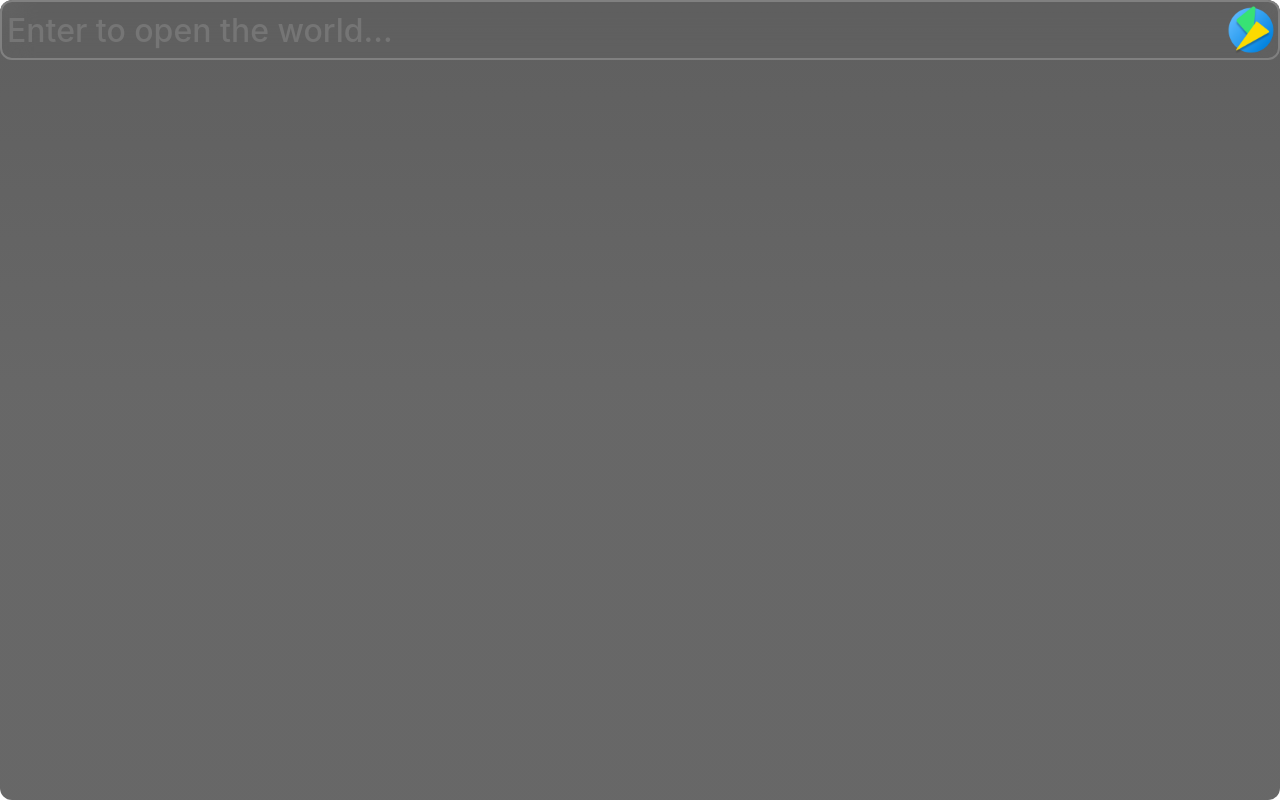
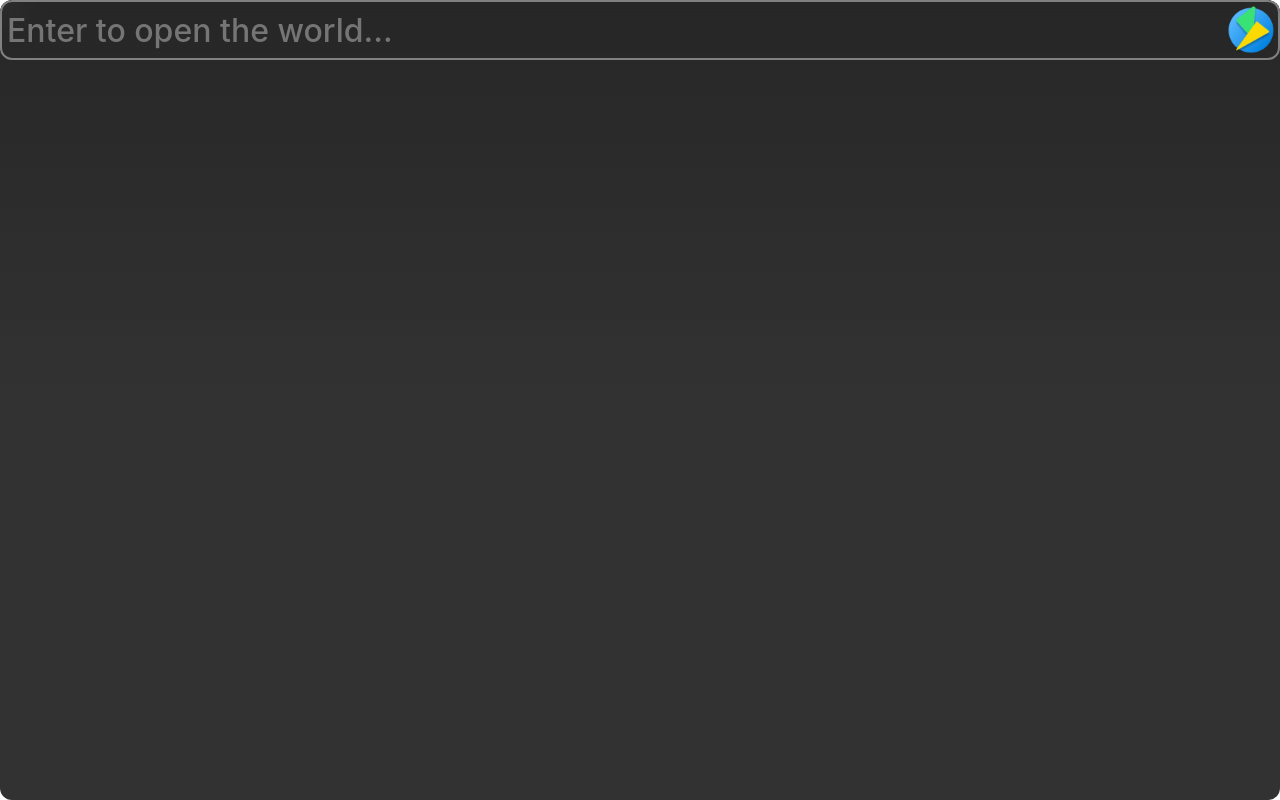
Before and after one commit to DWHengr/flash, a React (Vite) app: page / in a window 1280 px wide. Built offline with nearby package versions, Linux system fonts and the light colour scheme.

Commit message:
feat: add app select option content

```diff
--- a/src/App.css
+++ b/src/App.css
@@ -23,13 +23,13 @@
   padding-top: 0;
   text-align: center;
   background: linear-gradient(
-    rgba(27, 27, 27, 0.7),
-    rgba(39, 39, 39, 0.7),
-    rgba(39, 39, 39, 0.7)
+    rgba(27, 27, 27, 0.95),
+    rgba(39, 39, 39, 0.95),
+    rgba(39, 39, 39, 0.95)
   );
   height: 100vh;
   border-radius: 12px;
-   overflow: hidden;
+  overflow: hidden;
 }
 
 .seek-input {
@@ -45,3 +45,46 @@
   color: rgb(235, 235, 235);
   outline: none;
 }
+
+.seek-option-contain {
+  height: 350px;
+  overflow-y: scroll;
+}
+
+.seek-option {
+  height: 50px;
+  display: flex;
+  align-items: center;
+}
+
+.seek-option:hover {
+  background-color: rgb(90, 90, 90);
+}
+
+.seek-option-icon {
+  height: 40px;
+  width: 40px;
+  margin: 8px;
+}
+
+.seek-option-name {
+  text-align: left;
+  color: rgb(226, 226, 226);
+  font-size: 18px;
+}
+.seek-option-describe {
+  text-align: left;
+  color: rgb(165, 165, 165);
+  font-size: 14px;
+}
+
+::-webkit-scrollbar {
+  width: 5px;
+}
+::-webkit-scrollbar-track {
+  border-radius: 10px;
+}
+::-webkit-scrollbar-thumb {
+  border-radius: 10px;
+  background: rgba(226, 226, 226, 0.5);
+}
--- a/src/App.jsx
+++ b/src/App.jsx
@@ -1,4 +1,4 @@
-import { useState, useEffect } from "react";
+import { useState, useEffect, useRef } from "react";
 import { invoke } from "@tauri-apps/api/tauri";
 import "./App.css";
 import { PhysicalSize, appWindow } from "@tauri-apps/api/window";
@@ -6,23 +6,25 @@ import AppSlection from "./components/AppSlection";
 
 function App() {
   const [content, setContent] = useState("");
+  const [optionIndex, setOptionIndex] = useState(0);
+  const seekOptionContain = useRef(null);
 
   useEffect(() => {
     if (content && content != "") {
-      appWindow.setSize(new PhysicalSize(600, 400));
+      appWindow.setSize(new PhysicalSize(600, 410));
     } else {
       appWindow.setSize(new PhysicalSize(600, 60));
     }
   }, [content]);
 
-  async function change() {
-    appWindow.setSize(new PhysicalSize(600, 400));
-  }
-
   const onDoubleClick = (e) => {};
 
-  const onKeyDown = async () => {
-    if (window.event.keyCode === 13) {
+  const onKeyDown = async (e) => {
+    console.log(e);
+    if (e.keyCode === 40 || e.keyCode === 38 || e.keyCode === 9) {
+      e.preventDefault();
+    }
+    if (e.keyCode === 13) {
       await invoke("open_app", { content: content }).then((res) => {
         if (res == 0) {
           setContent("");
@@ -31,8 +33,87 @@ function App() {
     }
   };
 
+  const onGlobalKeyDown = async (e) => {
+    if (e.keyCode === 40 || e.keyCode === 9)
+      if (optionIndex < option.length - 1) {
+        if (optionIndex >= 6) seekOptionContain.current.scrollTop += 50;
+        setOptionIndex(optionIndex + 1);
+      } else {
+        seekOptionContain.current.scrollTop = 0;
+        setOptionIndex(0);
+      }
+    if (e.keyCode === 38) {
+      if (optionIndex > 0) {
+        if (optionIndex <= option.length - 7)
+          seekOptionContain.current.scrollTop -= 50;
+        setOptionIndex(optionIndex - 1);
+      } else {
+        seekOptionContain.current.scrollTop = (option.length - 7) * 50;
+        setOptionIndex(option.length - 1);
+      }
+    }
+  };
+  useEffect(() => {
+    console.log(optionIndex);
+  }, [optionIndex]);
+
+  const option = [
+    {
+      name: "应用1",
+      describe: "应用描述",
+    },
+    {
+      name: "应用2",
+      describe: "应用描述",
+    },
+    {
+      name: "应用3",
+      describe: "应用描述",
+    },
+    {
+      name: "应用4",
+      describe: "应用描述",
+    },
+    {
+      name: "应用5",
+      describe: "应用描述",
+    },
+    {
+      name: "应用6",
+      describe: "应用描述",
+    },
+    {
+      name: "应用7",
+      describe: "应用描述",
+    },
+    {
+      name: "应用8",
+      describe: "应用描述",
+    },
+    {
+      name: "应用9",
+      describe: "应用描述",
+    },
+    {
+      name: "应用10",
+      describe: "应用描述",
+    },
+    {
+      name: "应用11",
+      describe: "应用描述1",
+    },
+    {
+      name: "应用12",
+      describe: "应用描述1",
+    },
+    {
+      name: "应用13",
+      describe: "应用描述1",
+    },
+  ];
+
   return (
-    <div className="container">
+    <div className="container" onKeyDown={onGlobalKeyDown}>
       <div className="row">
         <div>
           <input
@@ -53,9 +134,28 @@ function App() {
         />
       </div>
       <div>
-        {content && content != "" && (
-          <AppSlection></AppSlection>
-        )}
+        <div className="seek-option-contain" ref={seekOptionContain}>
+          {content &&
+            content != "" &&
+            option.map((item, index) => {
+              return (
+                <div
+                  key={index}
+                  className="seek-option"
+                  style={{
+                    "background-color":
+                      index == optionIndex ? "rgb(90, 90, 90)" : "",
+                  }}
+                >
+                  <img src="/icon.png" className="seek-option-icon"></img>
+                  <div style={{ display: "inline-block" }}>
+                    <div className="seek-option-name">{item.name}</div>
+                    <div className="seek-option-describe">{item.describe}</div>
+                  </div>
+                </div>
+              );
+            })}
+        </div>
       </div>
     </div>
   );
```
